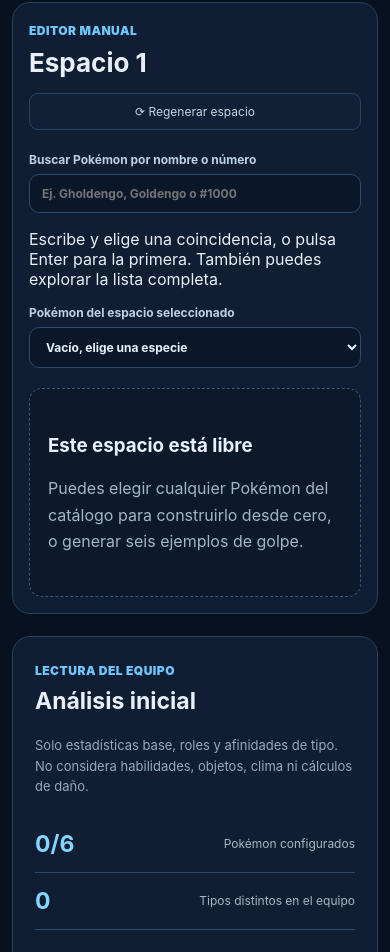
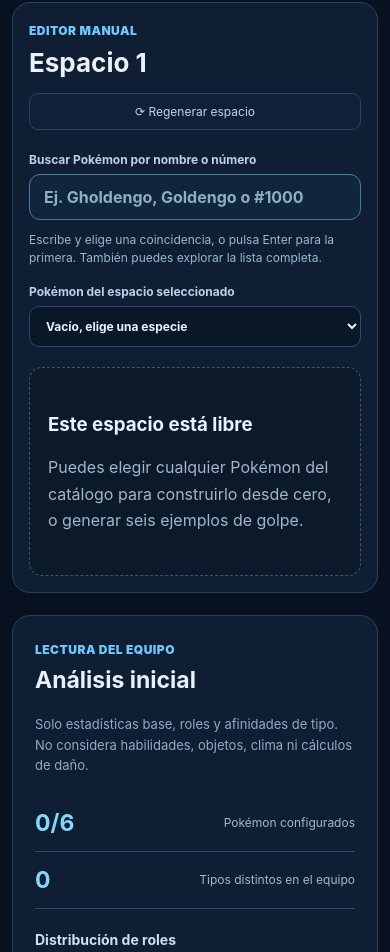
Before and after one commit to NicoGM76/Pokemon-Randomaicer-Team, a React (Vite) app: page /#/competitive in a window 390 px wide. Shown: the part 1808-2760 px from the top of the page. Built offline with nearby package versions, Linux system fonts and the light colour scheme.

Commit message:
style: mobile-friendly competitive Pokémon search suggestions

```diff
--- a/src/competitive/competitive.css
+++ b/src/competitive/competitive.css
@@ -93,3 +93,47 @@
 .comp-meta-launch p{max-width:580px}
 .comp-meta-launch button{min-height:46px;flex-shrink:0}
 @media(max-width:700px){.comp-meta-launch{flex-direction:column;align-items:stretch;padding:16px}.comp-meta-launch button{width:100%}}
+
+
+/* Fast name/dex search, with the full native dropdown retained below. */
+.comp-species-picker { display:flex; flex-direction:column; gap:11px; min-width:0; margin:4px 0 17px; }
+.comp-species-picker input[type="search"] {
+  width:100%; min-height:46px; padding:12px 14px;
+  background:#10263c; border:1px solid #477da2; border-radius:11px;
+  color:#e7f5ff; font:inherit; font-size:14px;
+}
+.comp-species-picker input[type="search"]::placeholder { color:#8eaec6; }
+.comp-species-picker input[type="search"]:focus-visible {
+  outline:2px solid #8ad7ff; outline-offset:2px; border-color:#82d0ff;
+}
+.comp-species-help { margin:0; color:#98b8ce; font-size:12px; line-height:1.5; }
+.comp-species-select { margin-top:6px; }
+.comp-species-matches {
+  border:1px solid #416987; background:#0b1e31;
+  border-radius:12px; padding:10px; min-width:0;
+}
+.comp-species-match-count {
+  margin:0; padding:3px 6px 8px; color:#b5d3e6;
+  font-size:12px; line-height:1.5;
+}
+.comp-species-suggestions {
+  display:grid; grid-template-columns:repeat(2,minmax(0,1fr));
+  gap:7px; margin:0; padding:0; list-style:none;
+}
+.comp-species-suggestions li { min-width:0; }
+.comp-species-suggestions button {
+  width:100%; display:flex; align-items:center; justify-content:space-between;
+  gap:12px; min-height:44px; border:1px solid #345c7b;
+  background:#19354f; color:#ecf6ff; border-radius:9px; padding:11px 12px;
+  font:inherit; font-weight:650; font-size:13px; text-align:left; cursor:pointer;
+}
+.comp-species-suggestions button span {
+  white-space:nowrap; overflow:hidden; text-overflow:ellipsis;
+}
+.comp-species-suggestions button small { color:#8db8d7; font-size:11px; flex-shrink:0; }
+.comp-species-suggestions button:hover { background:#245578; border-color:#77c3f0; }
+.comp-species-suggestions button:focus-visible { outline:2px solid #9edfff; outline-offset:2px; }
+@media(max-width:500px) {
+  .comp-species-suggestions { grid-template-columns:1fr; }
+  .comp-species-picker input[type="search"] { font-size:16px; }
+}
```
